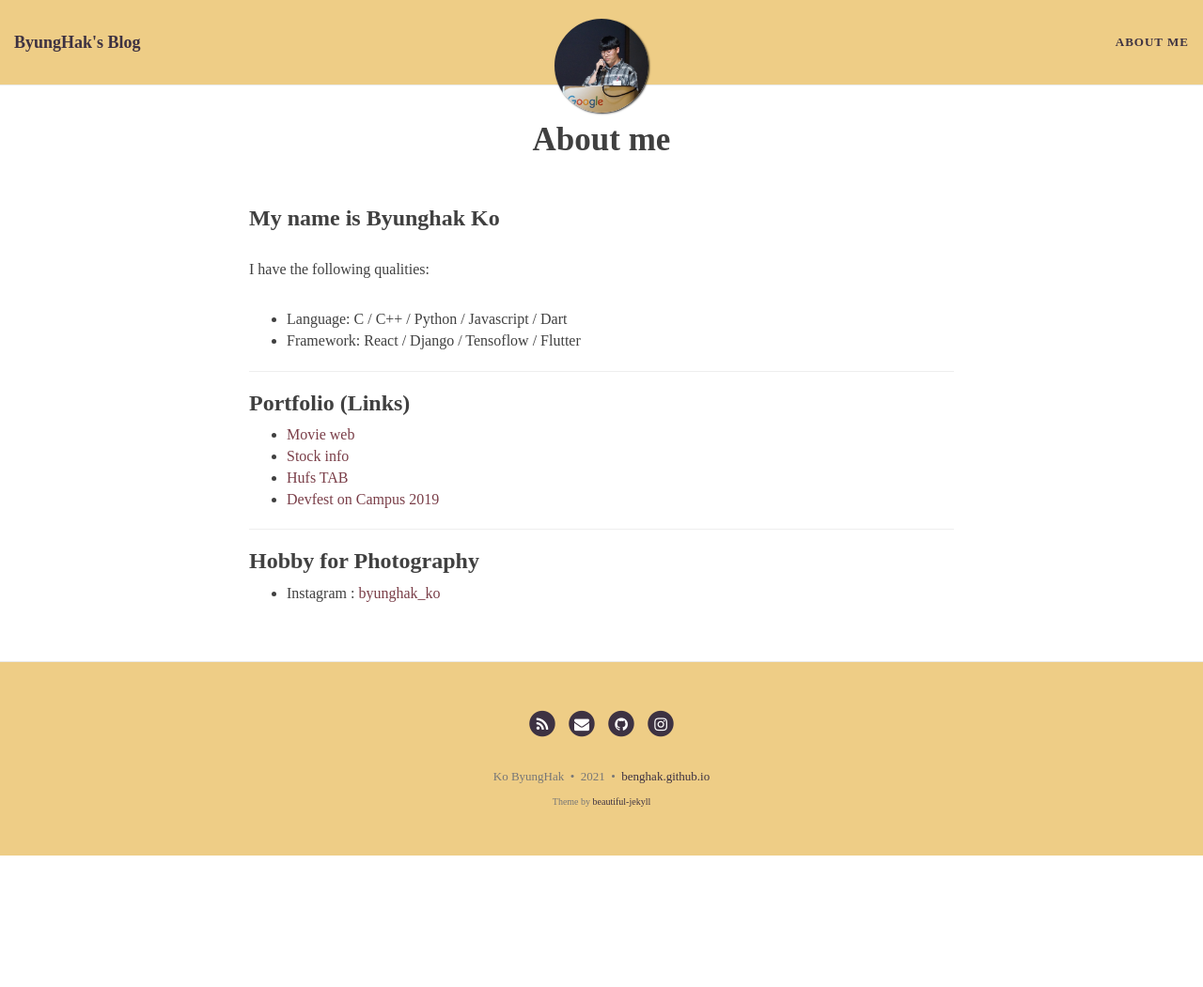
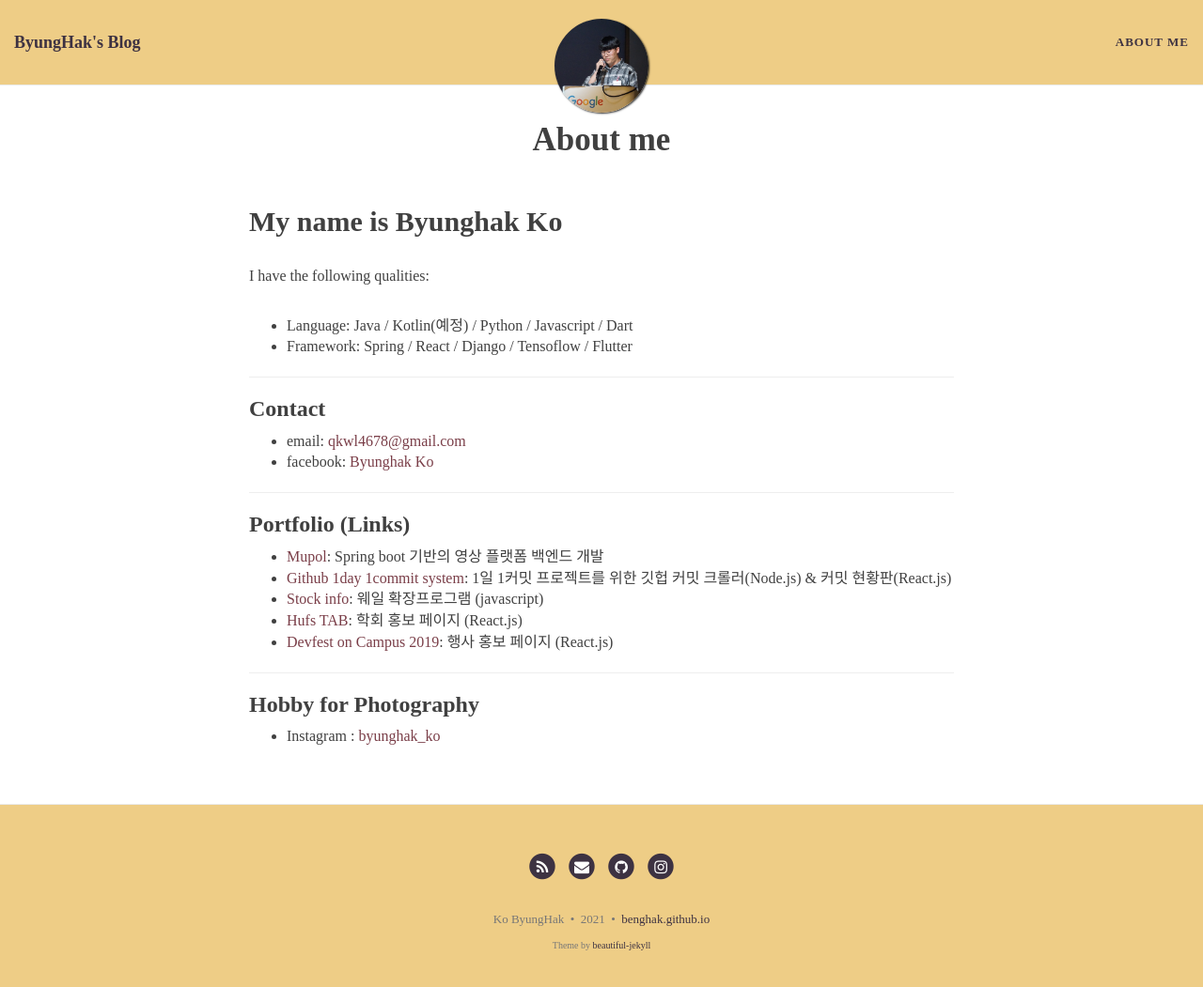
Before and after one commit to bengHak/benghak.github.io, a Jekyll site: the page built from aboutme.md, in a window 1280 px wide and 1064 px high. Shown: the top 1051 px of the window at 94% size. Built offline with Jekyll 4.4.1, drawn with Linux system fonts in a browser that asks for light colours; nearby versions of some CDN libraries; some web fonts are replaced.

Commit message:
fix: profile

```diff
--- a/aboutme.md
+++ b/aboutme.md
@@ -4,21 +4,32 @@ title: About me
 subtitle:
 ---
 
-### My name is Byunghak Ko
+## My name is Byunghak Ko
+
 I have the following qualities:
-- Language: C / C++ / Python / Javascript / Dart
-- Framework: React / Django / Tensoflow / Flutter
+
+-   Language: Java / Kotlin(예정) / Python / Javascript / Dart
+-   Framework: Spring / React / Django / Tensoflow / Flutter
+
+---
+
+### Contact
+
+-   email: [qkwl4678@gmail.com](mailto:qkwl4678@gmail.com)
+-   facebook: [Byunghak Ko](https://www.facebook.com/kobyunghak)
 
 ---
 
 ### Portfolio (Links)
 
-- [Movie web](https://github.com/bengHak/react_movie)
-- [Stock info](https://store.whale.naver.com/detail/onfnhemhancngkbgdffipihfgdlodfck)
-- [Hufs TAB](https://github.com/bengHak/tab_hufs)
-- [Devfest on Campus 2019](http://devfest2019.herokuapp.com/)
+-   [Mupol](https://www.mupol.co.kr): Spring boot 기반의 영상 플랫폼 백엔드 개발
+-   [Github 1day 1commit system](https://github.com/bengHak/github-commit-crawler): 1일 1커밋 프로젝트를 위한 깃헙 커밋 크롤러(Node.js) & 커밋 현황판(React.js)
+-   [Stock info](https://store.whale.naver.com/detail/onfnhemhancngkbgdffipihfgdlodfck): 웨일 확장프로그램 (javascript)
+-   [Hufs TAB](https://github.com/bengHak/tab_hufs): 학회 홍보 페이지 (React.js)
+-   [Devfest on Campus 2019](http://devfest2019.herokuapp.com/): 행사 홍보 페이지 (React.js)
 
 ---
 
 ### Hobby for Photography
-- Instagram : [byunghak_ko](https://www.instagram.com/byunghak_ko/)
+
+-   Instagram : [byunghak_ko](https://www.instagram.com/byunghak_ko/)
```
